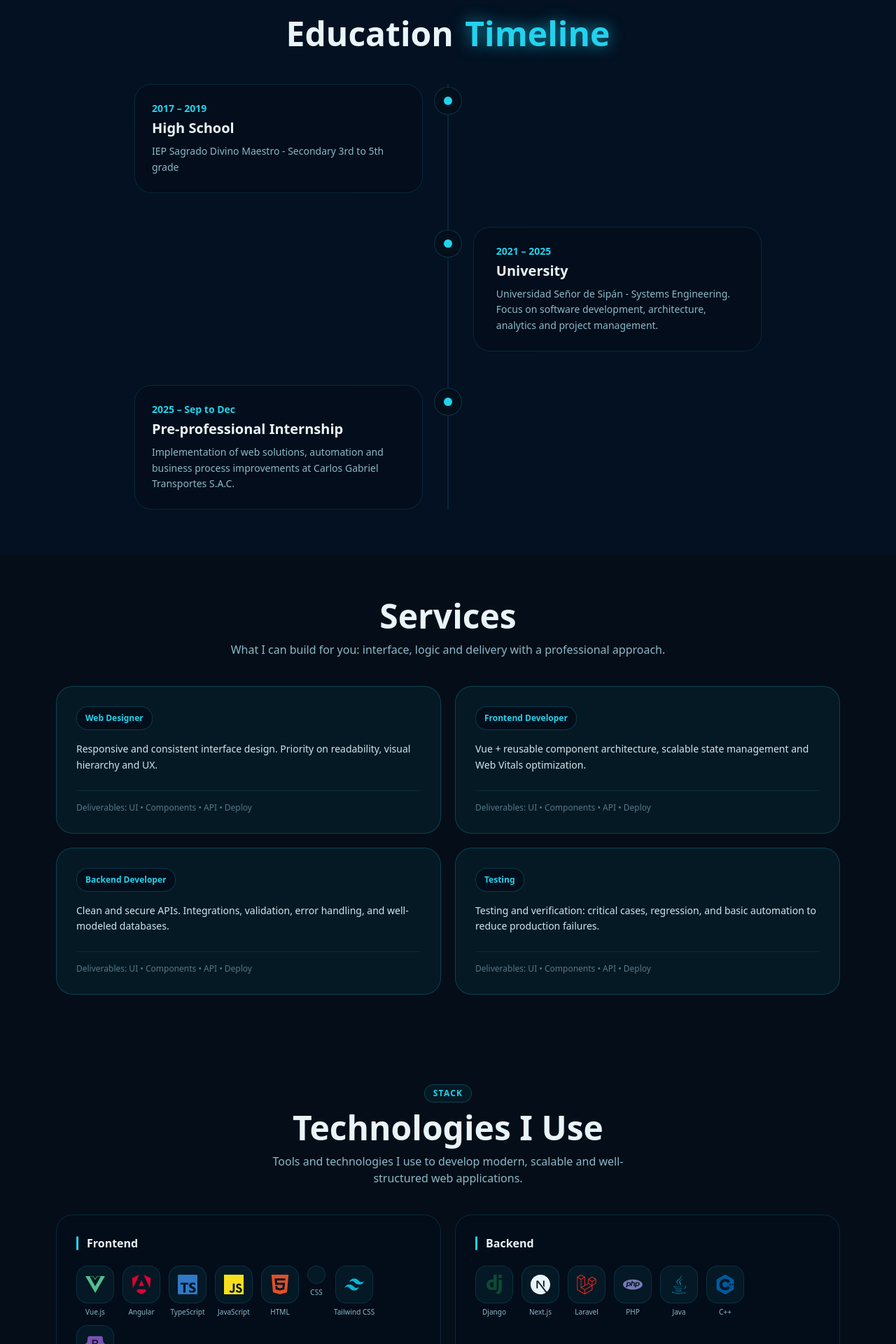
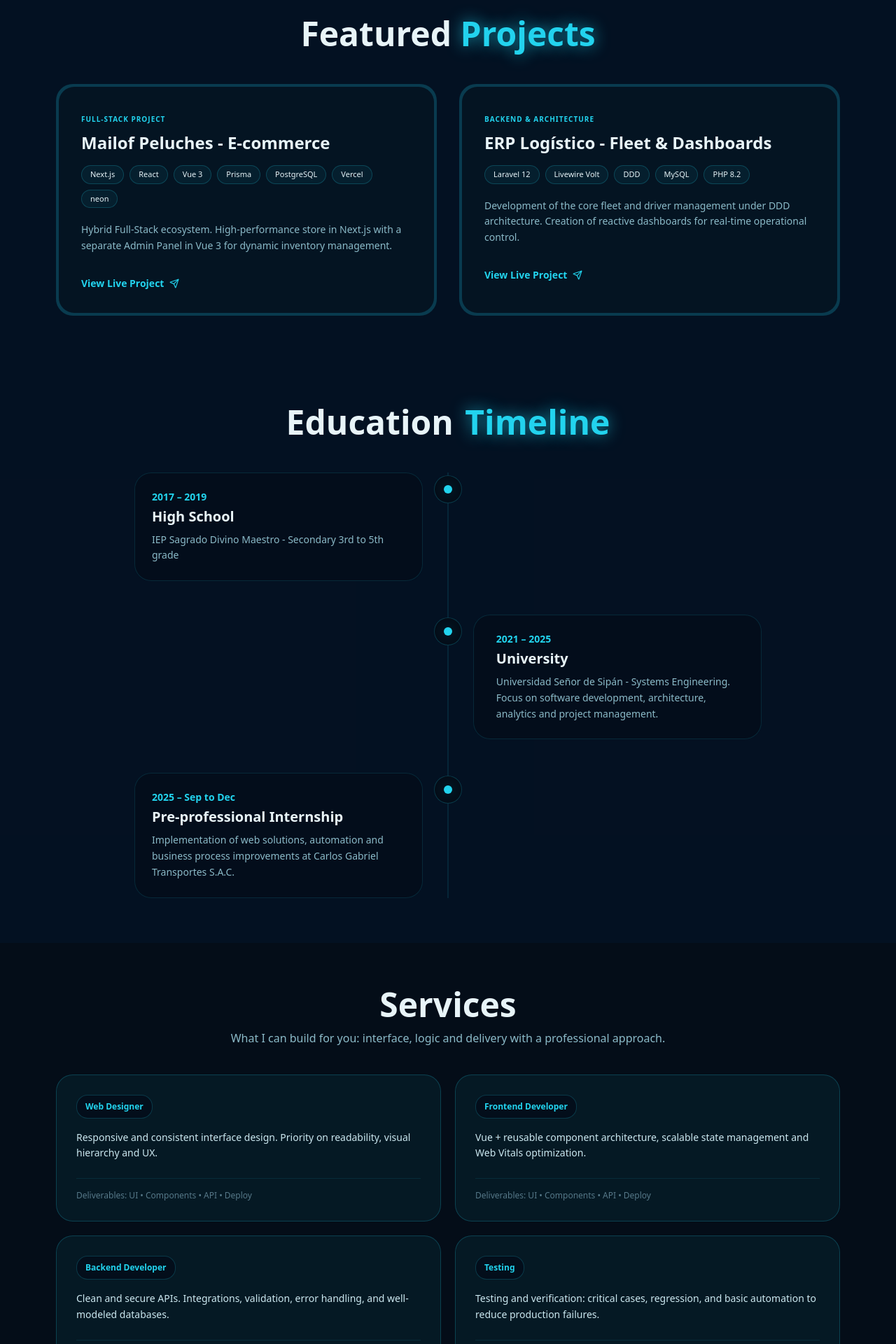
Before and after one commit to bryansoberon/PORTAFOLIO-REACT, a React (Vite) app: page / in a window 1280 px wide. Shown: the part 840-2760 px from the top of the page at 70% size. Built offline with nearby package versions, Linux system fonts and the light colour scheme; no server answers.

Commit message:
update stack y projects

```diff
--- a/src/App.jsx
+++ b/src/App.jsx
@@ -1,14 +1,17 @@
 import React, { useEffect, useState, useRef } from "react";
 import Spline from "@splinetool/react-spline";
 import { motion, AnimatePresence, useInView, useScroll, useSpring, useTransform } from "framer-motion";
+
+// Icons: react-icons (Corregido: Sin SiPgadmin que no existe)
 import {
   SiVuedotjs, SiAngular, SiTypescript, SiJavascript, SiHtml5, SiCss,
   SiTailwindcss, SiBootstrap, SiDjango, SiNextdotjs, SiLaravel, SiPhp,
-  SiCplusplus, SiMysql, SiPostgresql, SiMongodb,
-  SiSqlite, SiGit, SiGithub, SiDocker, SiInsomnia,
+  SiSpringboot, SiCplusplus, SiMysql, SiPostgresql, SiMongodb,
+  SiSqlite, SiGit, SiGithub, SiDocker, SiInsomnia
 } from "react-icons/si";
 import { FaJava } from "react-icons/fa";
-import { RefreshCw } from "lucide-react";
+
+// Icons: lucide-react (Corregido: Un solo bloque sin duplicados)
 import {
   Github,
   Linkedin,
@@ -23,10 +26,13 @@ import {
   MapPin,
   Code2,
   Database,
+  RefreshCw,
 } from "lucide-react";
+import { data } from "autoprefixer";
 
 const navItems = [
   { id: "home",         label: "Home"        },
+  { id: "projects",     label: "Projects"    },
   { id: "education",    label: "Education"   },
   { id: "services",     label: "Services"    },
   { id: "stack",        label: "Stack"       },
@@ -145,6 +151,7 @@ export default function App() {
 
       <main className="pt-14">
         <Home links={links} />
+        <Projects />
         <Education />
         <Services />
         <Stack />
@@ -605,7 +612,7 @@ function LetterReveal({ word, color, delay = 0, stagger = 0.048, glow = false })
 function BadgeRow() {
   return (
     <div className="inline-flex flex-wrap items-center gap-2 rounded-2xl px-3 py-2 text-xs" style={{ ...S.pill, color: "var(--text-2)" }}>
-      {["Vue", "Django", "Data", "Scrum"].map((tag) => (
+      {["Next.js", , "Prisma", "Vue", "Django", "Data", "Scrum"].map((tag) => (
         <span key={tag} className="rounded-full px-2 py-1" style={{ backgroundColor: "var(--bg-active)" }}>{tag}</span>
       ))}
     </div>
@@ -628,6 +635,98 @@ function SocialIcon({ href, label, icon }) {
     </motion.a>
   );
 }
+
+/* ── PROJECTS ────────────────────────────────────────── */
+function Projects() {
+  const projects = [
+    {
+      title: "Mailof Peluches - E-commerce",
+      tags: ["Next.js", "React", "Vue 3", "Prisma", "PostgreSQL", "Vercel", "neon"],
+      desc: "Hybrid Full-Stack ecosystem. High-performance store in Next.js with a separate Admin Panel in Vue 3 for dynamic inventory management.",
+      link: "https://mailofcix.shop/catalogo",
+      type: "Full-Stack Project"
+    },
+    {
+      title: "ERP Logístico - Fleet & Dashboards",
+      tags: ["Laravel 12", "Livewire Volt", "DDD", "MySQL", "PHP 8.2"],
+      desc: "Development of the core fleet and driver management under DDD architecture. Creation of reactive dashboards for real-time operational control.",
+      link: "https://github.com/bryansoberon", // O el link que gustes
+      type: "Backend & Architecture"
+    }
+    // Aquí puedes añadir más proyectos luego
+  ];
+
+  const [ref, inView] = useScrollReveal();
+
+  return (
+    <section id="projects" className="py-16" style={{ backgroundColor: "var(--bg-sec)" }}>
+      <div className="mx-auto max-w-6xl px-4">
+        <motion.div
+          ref={ref}
+          variants={fadeUp}
+          initial="hidden"
+          animate={inView ? "visible" : "hidden"}
+          className="mb-12"
+        >
+          <h2 className="text-center text-4xl font-extrabold sm:text-5xl" style={{ color: "var(--text)" }}>
+            Featured <span className="text-glow" style={{ color: "var(--accent)" }}>Projects</span>
+          </h2>
+        </motion.div>
+
+        <div className="grid gap-8 md:grid-cols-1 lg:grid-cols-2">
+          {projects.map((p, i) => (
+            <ProjectCard key={p.title} {...p} delay={i * 0.1} />
+          ))}
+        </div>
+      </div>
+    </section>
+  );
+}
+
+
+
+function ProjectCard({ title, tags, desc, link, type, delay }) {
+  const [ref, inView] = useScrollReveal("-50px");
+
+  return (
+    <motion.div
+      ref={ref}
+      variants={fadeUp}
+      initial="hidden"
+      animate={inView ? "visible" : "hidden"}
+      whileHover={{ y: -8 }}
+      className="group relative overflow-hidden rounded-3xl p-1"
+      style={{ backgroundColor: "var(--border-md)" }}
+    >
+      <div className="h-full w-full rounded-[22px] p-6 lg:p-8" style={{ backgroundColor: "var(--bg-card)" }}>
+        <span className="text-[10px] font-bold uppercase tracking-widest" style={{ color: "var(--accent)" }}>{type}</span>
+        <h3 className="mt-2 text-2xl font-bold" style={{ color: "var(--text)" }}>{title}</h3>
+
+        <div className="mt-4 flex flex-wrap gap-2">
+          {tags.map(t => (
+            <span key={t} className="rounded-full px-3 py-1 text-[11px] font-medium" style={S.pill}>{t}</span>
+          ))}
+        </div>
+
+        <p className="mt-5 text-sm leading-relaxed" style={{ color: "var(--text-3)" }}>{desc}</p>
+
+        <div className="mt-8 flex items-center justify-between">
+          <a
+            href={link}
+            target="_blank"
+            className="flex items-center gap-2 text-sm font-bold transition-all hover:gap-3"
+            style={{ color: "var(--accent)" }}
+          >
+            View Live Project <Send size={14} />
+          </a>
+        </div>
+      </div>
+    </motion.div>
+  );
+}
+
+
+
 
 
 /* ── EDUCATION ───────────────────────────────────────── */
@@ -775,39 +874,42 @@ function ServiceCard({ title, desc }) {
 }
 
 /* ── STACK ───────────────────────────────────────────── */
+/* ── STACK ───────────────────────────────────────────── */
 const techIcons = {
-  "Vue.js":       { Icon: SiVuedotjs,          color: "#4FC08D" },
-  "Angular":      { Icon: SiAngular,           color: "#DD0031" },
-  "TypeScript":   { Icon: SiTypescript,        color: "#3178C6" },
-  "JavaScript":   { Icon: SiJavascript,        color: "#F7DF1E" },
-  "HTML":         { Icon: SiHtml5,             color: "#E34F26" },
-  "CSS":          { Icon: SiCss,               color: "#1572B6" },
-  "Tailwind CSS": { Icon: SiTailwindcss,       color: "#06B6D4" },
-  "Bootstrap":    { Icon: SiBootstrap,         color: "#7952B3" },
-  "Django":       { Icon: SiDjango,            color: "#0C4B33" },
-  "Next.js":      { Icon: SiNextdotjs,         color: "var(--text)" },
-  "Laravel":      { Icon: SiLaravel,           color: "#FF2D20" },
-  "PHP":          { Icon: SiPhp,               color: "#777BB4" },
-  "Java":         { Icon: FaJava,              color: "#007396" },
-  "C++":          { Icon: SiCplusplus,         color: "#00599C" },
-  "MySQL":        { Icon: SiMysql,             color: "#4479A1" },
-  "PostgreSQL":   { Icon: SiPostgresql,        color: "#4169E1" },
-  "MongoDB":      { Icon: SiMongodb,           color: "#47A248" },
-  "SQL Server":   { Icon: Database,            color: "#CC2927" },
-  "SQLite":       { Icon: SiSqlite,            color: "#44AADD" },
-  "Git":          { Icon: SiGit,               color: "#F05032" },
-  "GitHub":       { Icon: SiGithub,            color: "var(--text)" },
-  "VS Code":      { Icon: Code2,               color: "#007ACC" },
-  "Docker":       { Icon: SiDocker,            color: "#2496ED" },
-  "Insomnia":     { Icon: SiInsomnia,          color: "#4000BF" },
-  "Scrum":        { Icon: RefreshCw,           color: "var(--accent)" },
+  "Vue.js":       { Icon: SiVuedotjs,    color: "#4FC08D" },
+  "Angular":      { Icon: SiAngular,     color: "#DD0031" },
+  "TypeScript":   { Icon: SiTypescript,  color: "#3178C6" },
+  "JavaScript":   { Icon: SiJavascript,  color: "#F7DF1E" },
+  "HTML":         { Icon: SiHtml5,       color: "#E34F26" },
+  "CSS":          { Icon: SiCss,         color: "#1572B6" },
+  "Tailwind CSS": { Icon: SiTailwindcss, color: "#06B6D4" },
+  "Bootstrap":    { Icon: SiBootstrap,    color: "#7952B3" },
+  "Django":       { Icon: SiDjango,      color: "#0C4B33" },
+  "Next.js":      { Icon: SiNextdotjs,   color: "var(--text)" },
+  "Laravel":      { Icon: SiLaravel,     color: "#FF2D20" },
+  "Spring Boot":  { Icon: SiSpringboot,  color: "#6DB33F" },
+  "PHP":          { Icon: SiPhp,         color: "#777BB4" },
+  "Java":         { Icon: FaJava,        color: "#007396" },
+  "C++":          { Icon: SiCplusplus,   color: "#00599C" },
+  "MySQL":        { Icon: SiMysql,       color: "#4479A1" },
+  "PostgreSQL":   { Icon: SiPostgresql,  color: "#4169E1" },
+  "PgAdmin":      { Icon: Database,      color: "#336791" },
+  "MongoDB":      { Icon: SiMongodb,     color: "#47A248" },
+  "SQL Server":   { Icon: Database,      color: "#CC2927" },
+  "SQLite":       { Icon: SiSqlite,      color: "#44AADD" },
+  "Git":          { Icon: SiGit,         color: "#F05032" },
+  "GitHub":       { Icon: SiGithub,      color: "var(--text)" },
+  "VS Code":      { Icon: Code2,         color: "#007ACC" },
+  "Docker":       { Icon: SiDocker,      color: "#2496ED" },
+  "Insomnia":     { Icon: SiInsomnia,    color: "#4000BF" },
+  "Scrum":        { Icon: RefreshCw,     color: "var(--accent)" },
 };
 
 const stackCategories = [
-  { title: "Frontend",      techs: ["Vue.js", "Angular", "TypeScript", "JavaScript", "HTML", "CSS", "Tailwind CSS", "Bootstrap"] },
-  { title: "Backend",       techs: ["Django", "Next.js", "Laravel", "PHP", "Java", "C++"] },
-  { title: "Databases",     techs: ["MySQL", "PostgreSQL", "MongoDB", "SQL Server", "SQLite"] },
-  { title: "Tools",         techs: ["Git", "GitHub", "VS Code", "Docker", "Insomnia", "Scrum"] },
+  { title: "Frontend",  techs: ["Vue.js", "Angular", "TypeScript", "JavaScript", "HTML", "CSS", "Tailwind CSS", "Bootstrap"] },
+  { title: "Backend",   techs: ["Django", "Next.js", "Laravel", "Spring Boot"] },
+  { title: "Databases", techs: ["PostgreSQL", "MySQL", "PgAdmin", "MongoDB", "SQL Server", "SQLite"] },
+  { title: "Tools",     techs: ["Git", "GitHub", "VS Code", "Docker", "Insomnia", "Scrum"] },
 ];
 
 function Stack() {
```
